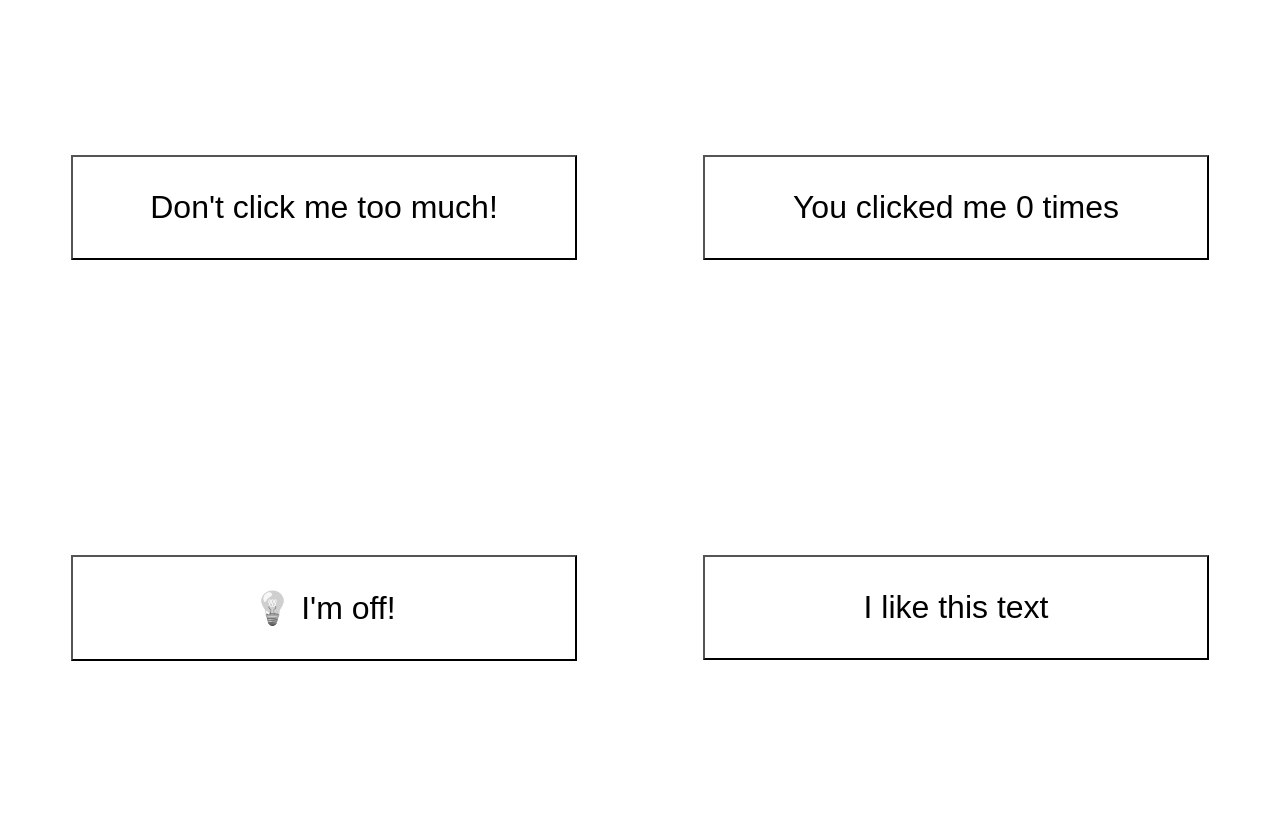
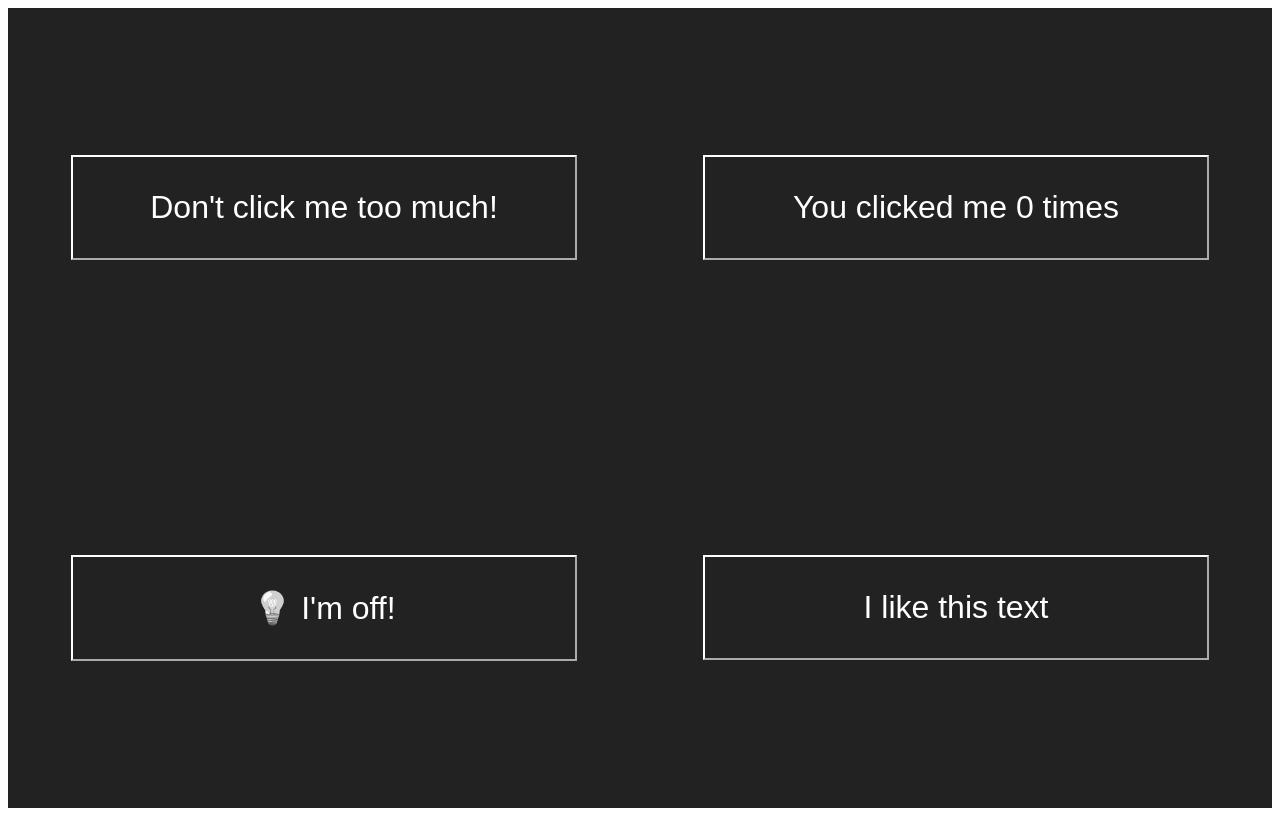
Before and after one commit to Fadymain/fancy-buttons, a React (Create React App) app: page / in a window 1280 px wide. Built offline with nearby package versions, Linux system fonts and the light colour scheme.

Commit message:
moving state declaration into App from LightSwitchButton

```diff
--- a/src/App.js
+++ b/src/App.js
@@ -3,14 +3,19 @@
 import CounterButton from './components/CounterButton';
 import LightSwitchButton from './components/LightSwitchButton';
 import TextRepeaterButton from './components/TextRepeaterButton';
+import { useState } from "react";
 
 function App() {
+  const [light, setLight] = useState("off");
+  const dark = (light === 'off') ? 'dark' : '';
+
+
   return (
-    <div className="App">
+    <div className={`App ${dark}`}>
       <section>
         <AngryButton />
         <CounterButton />
-        <LightSwitchButton />
+        <LightSwitchButton light={light} setLight={setLight}/>
         <TextRepeaterButton />
       </section>
     </div>
```
